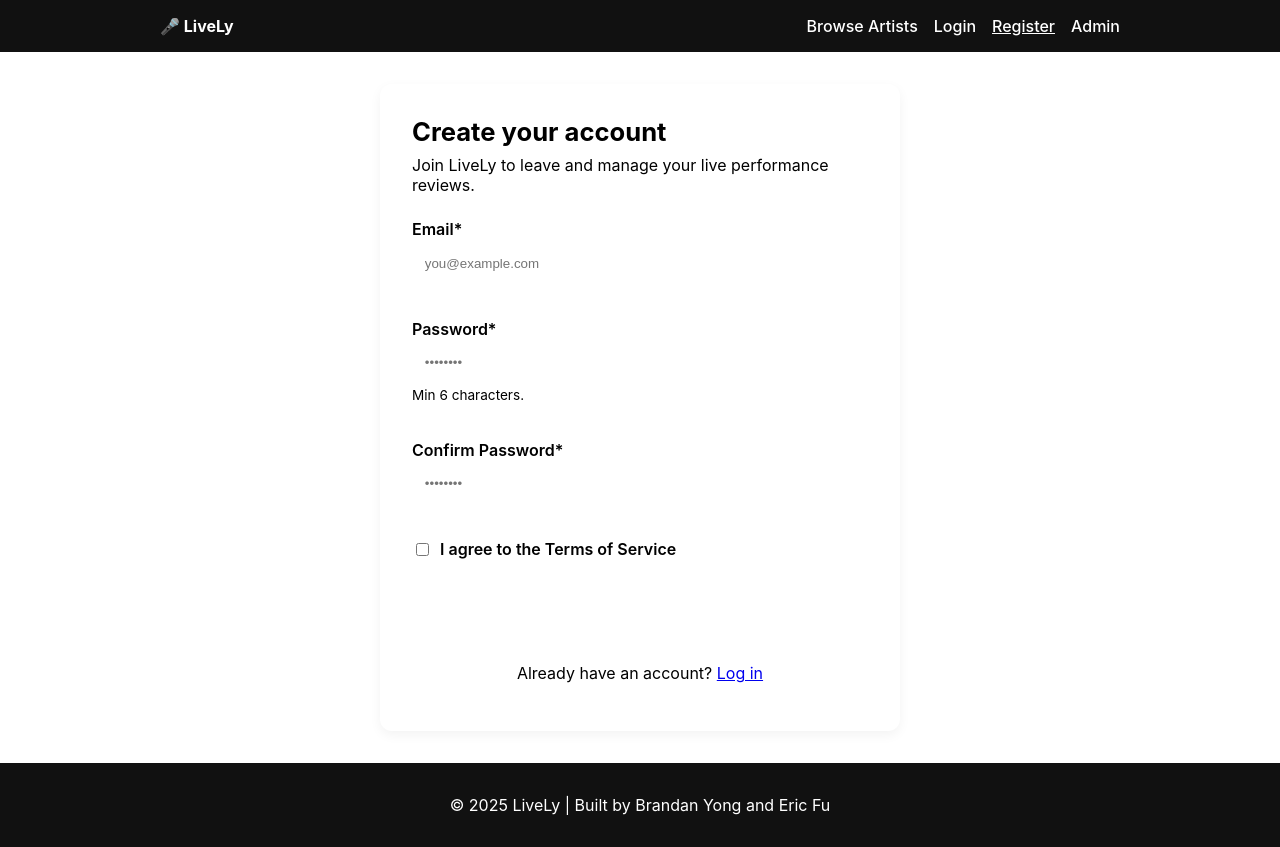
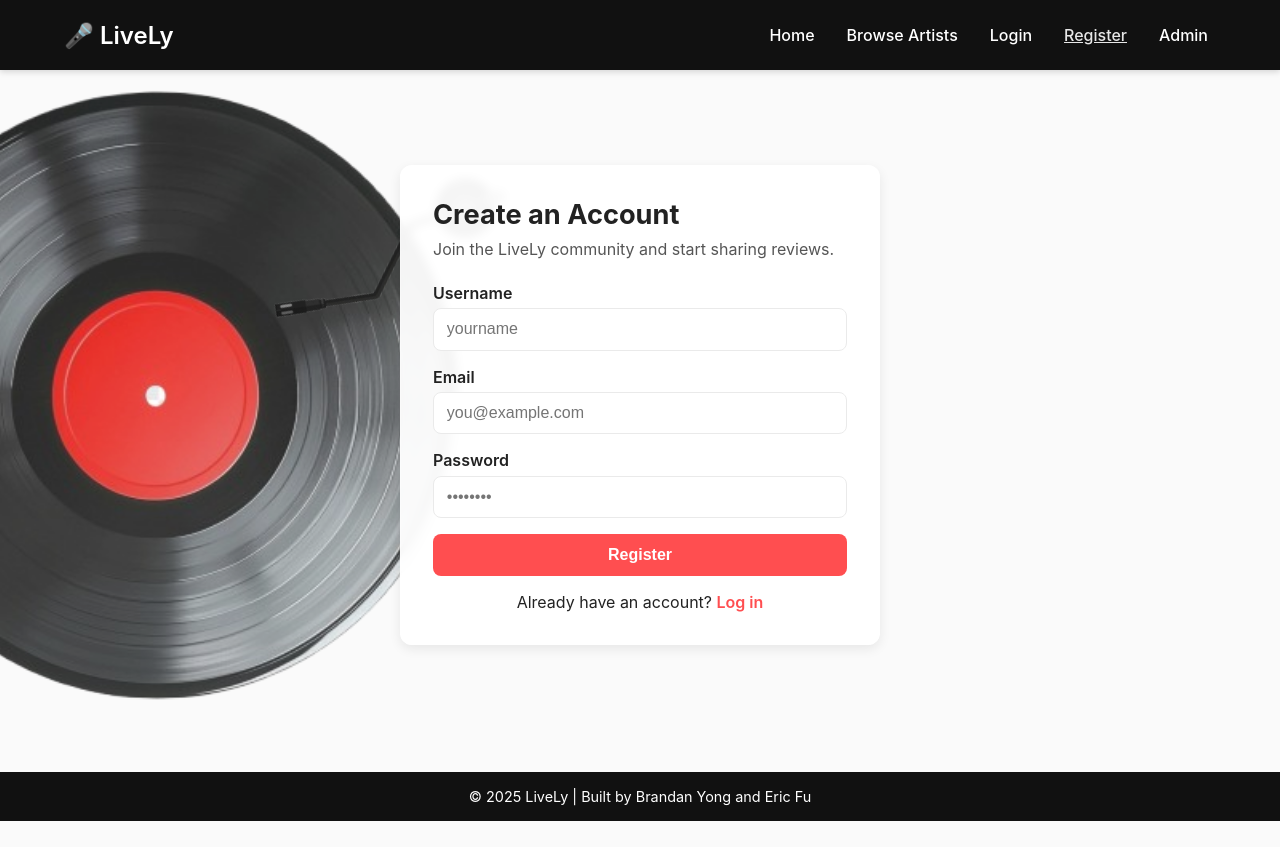
Before and after one commit to byong821/Artist-Live-Review-Page, a website: page public/register.html in a window 1280 px wide. After the commit the page ends 821 px from the top, so only its background shows below. Drawn offline with Linux system fonts and the light colour scheme; files whose address does not match are found by name.

Commit message:
added vinyl record to register page

```diff
--- a/public/register.html
+++ b/public/register.html
@@ -4,7 +4,7 @@
     <meta charset="UTF-8" />
     <meta name="viewport" content="width=device-width, initial-scale=1.0" />
     <title>Register | LiveLy</title>
-    <link rel="stylesheet" href="styles/register.css" />
+    <link rel="stylesheet" href="styles/auth.css" />
   </head>
   <body>
     <!-- ===== HEADER ===== -->
@@ -13,6 +13,7 @@
         <div class="logo">🎤 LiveLy</div>
         <nav class="navbar">
           <ul>
+            <li><a href="index.html">Home</a></li>
             <li><a href="browse.html">Browse Artists</a></li>
             <li><a href="login.html">Login</a></li>
             <li><a class="active" href="register.html">Register</a></li>
@@ -22,17 +23,30 @@
       </div>
     </header>
 
-    <!-- ===== AUTH CARD ===== -->
+    <!-- Spinning Vinyl Background -->
+    <img src="img/vinyl.png" alt="Spinning vinyl record" class="vinyl-img" />
+    <img src="img/needle.png" alt="Record Player Needle" class="needle-img" />
+
+    <!-- ===== REGISTER FORM ===== -->
     <main class="container auth-wrap">
       <section class="auth-card">
-        <h1>Create your account</h1>
-        <p class="sub">
-          Join LiveLy to leave and manage your live performance reviews.
-        </p>
+        <h1>Create an Account</h1>
+        <p class="sub">Join the LiveLy community and start sharing reviews.</p>
 
         <form id="registerForm" novalidate>
           <div class="field">
-            <label for="email">Email<span aria-hidden="true">*</span></label>
+            <label for="username">Username</label>
+            <input
+              id="username"
+              name="username"
+              type="text"
+              placeholder="yourname"
+              required
+            />
+          </div>
+
+          <div class="field">
+            <label for="email">Email</label>
             <input
               id="email"
               name="email"
@@ -40,53 +54,21 @@
               placeholder="you@example.com"
               required
             />
-            <small class="error" id="emailError"></small>
           </div>
 
           <div class="field">
-            <label for="password"
-              >Password<span aria-hidden="true">*</span></label
-            >
+            <label for="password">Password</label>
             <input
               id="password"
               name="password"
               type="password"
-              minlength="6"
               placeholder="••••••••"
               required
             />
-            <small class="hint">Min 6 characters.</small>
-            <small class="error" id="passwordError"></small>
           </div>
 
-          <div class="field">
-            <label for="confirm"
-              >Confirm Password<span aria-hidden="true">*</span></label
-            >
-            <input
-              id="confirm"
-              name="confirm"
-              type="password"
-              minlength="6"
-              placeholder="••••••••"
-              required
-            />
-            <small class="error" id="confirmError"></small>
-          </div>
-
-          <div class="field checkbox">
-            <input id="tos" name="tos" type="checkbox" required />
-            <label for="tos">I agree to the Terms of Service</label>
-            <small class="error" id="tosError"></small>
-          </div>
-
-          <button class="btn" type="submit">Create account</button>
-          <div
-            class="form-status"
-            id="formStatus"
-            role="alert"
-            aria-live="polite"
-          ></div>
+          <button class="btn" type="submit">Register</button>
+          <div id="formStatus" class="form-status"></div>
         </form>
 
         <p class="alt">
--- /dev/null
+++ b/public/styles/auth.css
@@ -0,0 +1,298 @@
+/* ===============================
+   GLOBAL RESET + THEME
+=================================*/
+:root {
+  --bg: #fafafa;
+  --ink: #222;
+  --ink-dim: #555;
+  --brand: #ff4e50;
+  --brand-dark: #e23c3e;
+  --accent: #111;
+  --line: #eaeaea;
+  --panel: #fff;
+}
+
+* {
+  box-sizing: border-box;
+  margin: 0;
+  padding: 0;
+}
+
+body {
+  font-family:
+    'Inter',
+    system-ui,
+    -apple-system,
+    Segoe UI,
+    Roboto,
+    Arial,
+    sans-serif;
+  color: var(--ink);
+  background-color: var(--bg);
+  overflow-x: hidden;
+  scroll-behavior: smooth;
+}
+
+/* ===============================
+   HEADER / NAVBAR
+=================================*/
+.header {
+  background-color: var(--accent);
+  color: white;
+  width: 100%;
+  height: 70px;
+  display: flex;
+  align-items: center;
+  box-shadow: 0 2px 6px rgba(0, 0, 0, 0.15);
+  position: relative;
+  z-index: 5;
+}
+
+.header-content {
+  width: 90%;
+  max-width: 1200px;
+  margin: 0 auto;
+  display: flex;
+  justify-content: space-between;
+  align-items: center;
+}
+
+.logo {
+  font-size: 1.5rem;
+  font-weight: 600;
+}
+
+.navbar ul {
+  list-style: none;
+  display: flex;
+  gap: 1rem;
+}
+
+.navbar a {
+  color: white;
+  text-decoration: none;
+  font-weight: 500;
+  font-size: 1rem;
+  padding: 0.3rem 0.5rem;
+  transition: opacity 0.2s ease;
+}
+
+.navbar a:hover,
+.navbar .active {
+  text-decoration: underline;
+  opacity: 0.9;
+}
+
+/* ===============================
+   AUTH PAGE LAYOUT
+=================================*/
+.auth-wrap {
+  display: grid;
+  place-items: center;
+  min-height: calc(100vh - 70px - 60px);
+  padding: 2rem 0;
+  position: relative;
+  z-index: 5;
+}
+
+.auth-card {
+  width: 100%;
+  max-width: 480px;
+  background: rgba(255, 255, 255, 0.95);
+  border-radius: 12px;
+  padding: 2rem;
+  box-shadow: 0 4px 12px rgba(0, 0, 0, 0.08);
+  backdrop-filter: blur(5px);
+  border: 1px solid rgba(255, 255, 255, 0.3);
+}
+
+.auth-card h1 {
+  font-size: 1.7rem;
+  margin-bottom: 0.5rem;
+}
+
+.sub {
+  color: var(--ink-dim);
+  margin-bottom: 1.5rem;
+}
+
+/* ===============================
+   FORM ELEMENTS
+=================================*/
+.field {
+  margin-bottom: 1rem;
+  display: flex;
+  flex-direction: column;
+  gap: 0.35rem;
+}
+
+label {
+  font-weight: 600;
+}
+
+input[type='email'],
+input[type='password'],
+input[type='text'] {
+  width: 100%;
+  padding: 0.7rem 0.8rem;
+  border: 1px solid var(--line);
+  border-radius: 8px;
+  font-size: 1rem;
+  background: #fff;
+  color: var(--ink);
+  outline: none;
+}
+
+input:focus {
+  border-color: var(--brand);
+  box-shadow: 0 0 0 3px rgba(255, 78, 80, 0.2);
+}
+
+.error {
+  color: #c62828;
+  font-size: 0.85rem;
+  min-height: 1em;
+}
+
+.form-status {
+  margin-top: 1rem;
+  text-align: center;
+  font-size: 0.95rem;
+}
+
+/* ===============================
+   BUTTONS
+=================================*/
+.btn {
+  background: var(--brand);
+  color: white;
+  border: none;
+  border-radius: 8px;
+  padding: 0.75rem 1rem;
+  cursor: pointer;
+  font-weight: 600;
+  width: 100%;
+  font-size: 1rem;
+  transition: background 0.2s ease;
+}
+
+.btn:hover {
+  background: var(--brand-dark);
+}
+
+/* ===============================
+   FOOTER
+=================================*/
+.footer {
+  background-color: var(--accent);
+  color: white;
+  text-align: center;
+  padding: 1rem 0;
+  font-size: 0.9rem;
+  margin-top: 2rem;
+  position: relative;
+  z-index: 5;
+}
+
+/* ===============================
+   ALT LINK
+=================================*/
+.alt {
+  margin-top: 1rem;
+  text-align: center;
+}
+
+.alt a {
+  color: var(--brand);
+  text-decoration: none;
+  font-weight: 600;
+}
+
+.alt a:hover {
+  text-decoration: underline;
+}
+
+/* ===============================
+   SPINNING VINYL IMAGE
+=================================*/
+.vinyl-img {
+  position: absolute; /* scrolls with the page */
+  top: 50%;
+  left: -250px; /* offset to the left */
+  width: 800px;
+  height: 800px;
+  object-fit: contain;
+  transform: translateY(-50%);
+  animation: spinVinyl 10s linear infinite;
+  z-index: 0; /* behind everything */
+  opacity: 0.85;
+  pointer-events: none; /* allow clicking through */
+}
+
+@keyframes spinVinyl {
+  from {
+    transform: translateY(-50%) rotate(0deg);
+  }
+  to {
+    transform: translateY(-50%) rotate(360deg);
+  }
+}
+
+/* ===============================
+   RESPONSIVE
+=================================*/
+@media (max-width: 768px) {
+  .header-content {
+    flex-direction: column;
+    gap: 0.5rem;
+  }
+
+  .navbar ul {
+    flex-wrap: wrap;
+    justify-content: center;
+  }
+
+  .auth-card {
+    padding: 1.5rem;
+  }
+
+  .vinyl-img {
+    width: 550px;
+    height: 550px;
+    left: -150px;
+  }
+}
+
+/* ===============================
+   RECORD NEEDLE OVERLAY
+=================================*/
+.needle-img {
+  position: absolute;
+  top: 12%; /* adjust this to move vertically */
+  left: 240px; /* adjust for horizontal alignment */
+  width: 380px; /* scale needle image */
+  height: auto;
+  z-index: 2; /* sits above the vinyl */
+  transform: rotate(18deg); /* tilt slightly inward toward the record */
+  transform-origin: top left;
+  opacity: 0.9;
+  pointer-events: none; /* don’t block clicks */
+  transition: transform 0.3s ease;
+}
+
+/* Optional hover “wobble” animation */
+@keyframes needleWobble {
+  0% {
+    transform: rotate(16deg);
+  }
+  50% {
+    transform: rotate(20deg);
+  }
+  100% {
+    transform: rotate(16deg);
+  }
+}
+
+.needle-img:hover {
+  animation: needleWobble 3s ease-in-out infinite;
+}
--- a/public/styles/register.css
+++ /dev/null
@@ -1,232 +0,0 @@
-<<<<<<< HEAD
-/* Base */
-:root {
-  --bg: #fafafa;
-  --ink: #222;
-  --ink-dim: #555;
-  --brand: #ff4e50;
-  --brand-dark: #e23c3e;
-  --panel: #fff;
-  --line: #eaeaea;
-  --accent: #111;
-}
-* {
-  box-sizing: border-box;
-}
-body {
-  margin: 0;
-  font-family:
-    'Inter',
-    system-ui,
-    -apple-system,
-    Segoe UI,
-    Roboto,
-    Arial,
-    sans-serif;
-  background: var(--bg);
-  color: var(--ink);
-}
-.container {
-  width: 90%;
-  max-width: 960px;
-  margin: 0 auto;
-}
-
-/* Header */
-.header {
-  background: #111;
-  color: #fff;
-}
-.header-content {
-  display: flex;
-  align-items: center;
-  justify-content: space-between;
-  padding: 1rem 0;
-}
-.logo {
-  font-weight: 700;
-}
-.navbar ul {
-  list-style: none;
-  display: flex;
-  gap: 1rem;
-  margin: 0;
-  padding: 0;
-}
-.navbar a {
-  color: #fff;
-  text-decoration: none;
-  font-weight: 500;
-}
-.navbar a.active,
-.navbar a:hover {
-  text-decoration: underline;
-}
-
-/* Auth */
-.auth-wrap {
-  display: grid;
-  place-items: center;
-  min-height: calc(100dvh - 140px);
-  padding: 2rem 0;
-}
-.auth-card {
-  width: 100%;
-  max-width: 520px;
-  background: var(--panel);
-  border: 1px solid var(--line);
-  border-radius: 12px;
-  padding: 2rem;
-  box-shadow: 0 4px 12px rgba(0, 0, 0, 0.05);
-}
-.auth-card h1 {
-  margin: 0 0 0.5rem;
-  font-size: 1.6rem;
-}
-.sub {
-  margin: 0.25rem 0 1.5rem;
-  color: var(--ink-dim);
-}
-
-.field {
-  margin-bottom: 1rem;
-  display: flex;
-  flex-direction: column;
-  gap: 0.35rem;
-}
-.field.checkbox {
-  flex-direction: row;
-  align-items: center;
-  gap: 0.5rem;
-}
-label {
-  font-weight: 600;
-}
-input[type='email'],
-input[type='password'] {
-  width: 100%;
-  padding: 0.7rem 0.8rem;
-  border: 1px solid var(--line);
-  border-radius: 8px;
-  outline: none;
-  background: #fff;
-  color: var(--ink);
-}
-input:focus {
-  border-color: var(--brand);
-  box-shadow: 0 0 0 3px rgba(255, 78, 80, 0.2);
-}
-.hint {
-  color: var(--ink-dim);
-  font-size: 0.85rem;
-}
-.error {
-  color: #c62828;
-  font-size: 0.85rem;
-  min-height: 1.1em;
-}
-.form-status {
-  margin-top: 1rem;
-  min-height: 1.1em;
-  font-size: 0.95rem;
-}
-
-/* Button */
-.btn {
-  background: var(--brand);
-  color: #fff;
-  border: none;
-  border-radius: 8px;
-  padding: 0.75rem 1rem;
-  cursor: pointer;
-  font-weight: 600;
-  width: 100%;
-}
-.btn:hover {
-  background: var(--brand-dark);
-}
-
-/* Footer */
-.footer {
-  background: #111;
-  color: #fff;
-  text-align: center;
-  padding: 1rem 0;
-}
-.alt {
-  margin-top: 1rem;
-  text-align: center;
-=======
-.register-container {
-  max-width: 400px;
-  margin: 50px auto;
-  padding: 20px;
-}
-
-.register-container h1 {
-  text-align: center;
-  margin-bottom: 30px;
-}
-
-.auth-form {
-  display: flex;
-  flex-direction: column;
-  gap: 20px;
-}
-
-.form-group {
-  display: flex;
-  flex-direction: column;
-  gap: 5px;
-}
-
-.form-group label {
-  font-weight: 600;
-}
-
-.form-group input {
-  padding: 10px;
-  border: 1px solid #ddd;
-  border-radius: 4px;
-  font-size: 16px;
-}
-
-.form-group input:focus {
-  outline: none;
-  border-color: #007bff;
-}
-
-.btn-primary {
-  padding: 12px;
-  background-color: #007bff;
-  color: white;
-  border: none;
-  border-radius: 4px;
-  font-size: 16px;
-  cursor: pointer;
-}
-
-.btn-primary:hover {
-  background-color: #0056b3;
-}
-
-.error-message {
-  color: #dc3545;
-  font-size: 14px;
-  min-height: 20px;
-}
-
-.auth-link {
-  text-align: center;
-  margin-top: 20px;
-}
-
-.auth-link a {
-  color: #007bff;
-  text-decoration: none;
-}
-
-.auth-link a:hover {
-  text-decoration: underline;
->>>>>>> main
-}
```
Also changed, not shown: public/img/needle.png (added), public/img/vinyl.png (added).
